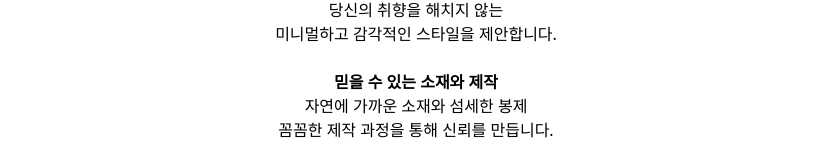
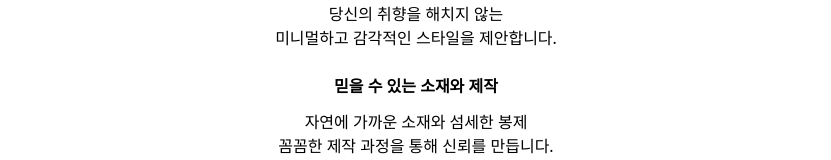
Before and after one commit to SiwonYoo/Twogether, a Next.js app: page /brand in a window 1280 px wide. Shown: the part 1774-1934 px from the top of the page, without its empty margins (224-1055 px from the left). Built offline with nearby package versions, Linux system fonts and the light colour scheme; a web font is replaced by a local one.

Commit message:
💄style: Refactor UI layout for brand page

```diff
--- a/src/app/brand/page.tsx
+++ b/src/app/brand/page.tsx
@@ -28,8 +28,7 @@ export default function BrandPage() {
         </p>
         <br />
         <p>잠옷은 단순한 옷이 아닌</p>
-        <p>가장 편안하고 가장 나다운 시간이 머무는 공간의 일부입니다.</p>
-        <br />
+        <p className="mb-4">가장 편안하고 가장 나다운 시간이 머무는 공간의 일부입니다.</p>
         <p>그래서 우리는</p>
         <p>그 밤이 더 따뜻하고 부드럽게 감싸지길 바라며</p>
         <p>정성스럽게 만들기 시작했습니다.</p>
@@ -41,10 +40,10 @@ export default function BrandPage() {
         <p className="mt-6 mb-3 font-bold">하루의 끝을 위한 편안함</p>
         <p>피부에 닿는 감촉, 여유로운 핏</p>
         <p>하루의 피로를 내려놓기에는 충분합니다.</p>
-        <p className="mt-6 font-bold">취향을 담은 디자인</p>
+        <p className="mt-6 mb-3 font-bold">취향을 담은 디자인</p>
         <p>당신의 취향을 해치지 않는</p>
         <p>미니멀하고 감각적인 스타일을 제안합니다.</p>
-        <p className="mt-6 font-bold">믿을 수 있는 소재와 제작</p>
+        <p className="mt-6 mb-3 font-bold">믿을 수 있는 소재와 제작</p>
         <p>자연에 가까운 소재와 섬세한 봉제</p>
         <p>꼼꼼한 제작 과정을 통해 신뢰를 만듭니다.</p>
       </section>
```
